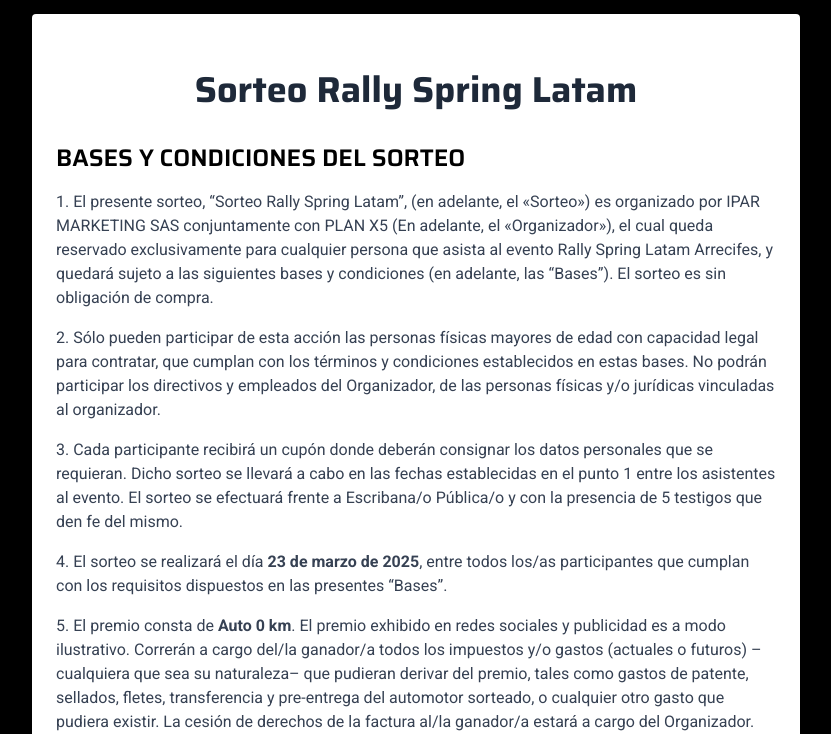
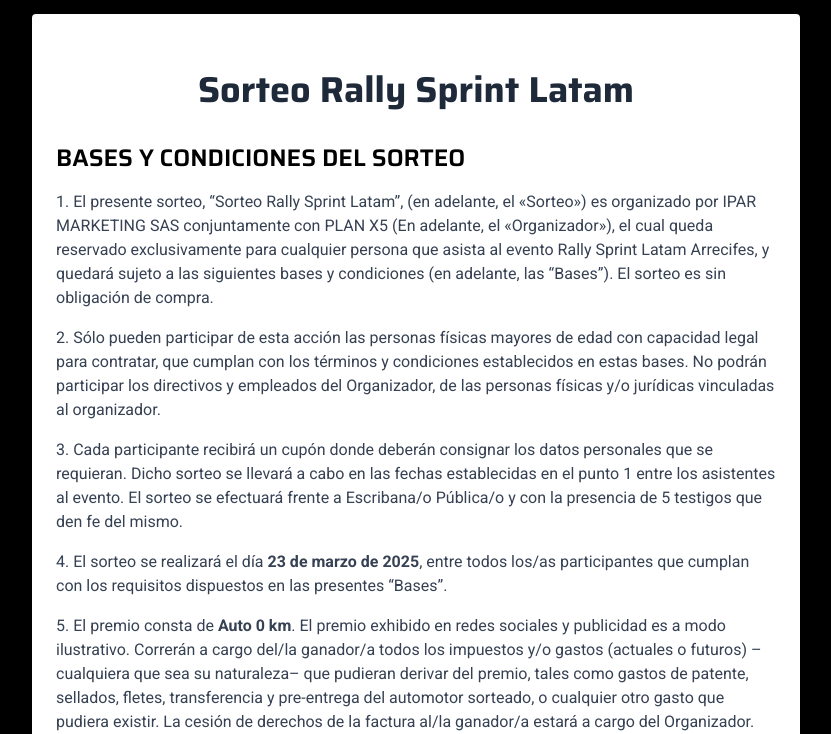
Before and after one commit to Master-Insight/SorteosRsl, an Astro site: page /bases-y-condiciones in a window 1280 px wide. Shown: the part 66-800 px from the top of the page, without its empty margins (224-1055 px from the left). Built offline with nearby package versions, Linux system fonts and the light colour scheme; Astro itself is replaced by a stand-in of ours; no server answers.

Commit message:
Correcccion

```diff
--- a/src/pages/bases-y-condiciones.astro
+++ b/src/pages/bases-y-condiciones.astro
@@ -68,7 +68,7 @@
   <section class="max-w-3xl mx-auto bg-white shadow-md rounded p-6">
     <div class="text-center my-8">
       <h1 class="text-4xl font-bold text-gray-800">
-        Sorteo Rally Spring Latam
+        Sorteo Rally Sprint Latam
       </h1>
     </div>
     <h3 class="text-2xl font-semibold mb-4 text-black">
@@ -76,10 +76,10 @@
     </h3>
     <ol class="list-decimal list-inside space-y-4 text-gray-700">
       <li>
-        El presente sorteo, “Sorteo Rally Spring Latam”, (en adelante, el
+        El presente sorteo, “Sorteo Rally Sprint Latam”, (en adelante, el
         «Sorteo») es organizado por IPAR MARKETING SAS conjuntamente con PLAN X5
         (En adelante, el «Organizador»), el cual queda reservado exclusivamente
-        para cualquier persona que asista al evento Rally Spring Latam
+        para cualquier persona que asista al evento Rally Sprint Latam
         Arrecifes, y quedará sujeto a las siguientes bases y condiciones (en
         adelante, las “Bases”). El sorteo es sin obligación de compra.
       </li>
```
